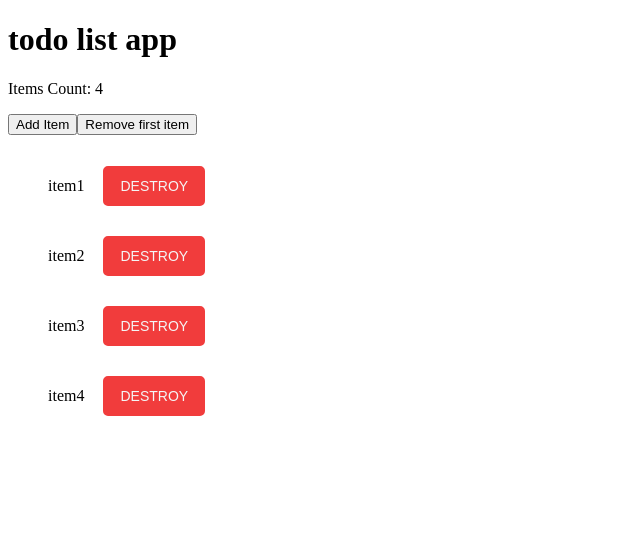
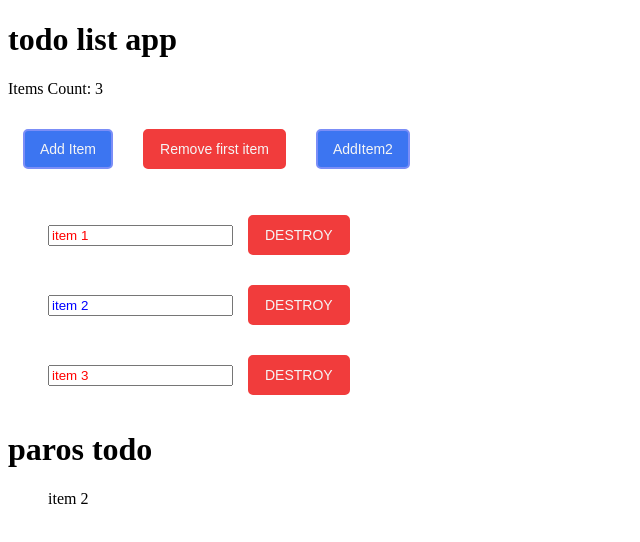
Before and after one commit to vblaskovics/AngularAkademia2022, an Angular app in the folder todo-app/: page / in a window 1280 px wide. Shown: the top 542 px of the page, without its empty margins (0-640 px from the left). Built offline with nearby package versions, Linux system fonts and the light colour scheme.

Commit message:
11:06 push

```diff
--- a/todo-app/src/app/app.module.ts
+++ b/todo-app/src/app/app.module.ts
@@ -3,11 +3,13 @@ import { BrowserModule } from '@angular/platform-browser';
 
 import { AppComponent } from './app.component';
 import { TodoListComponent } from './todo-list/todo-list.component';
+import { ColorGeneratorDirective } from './color-generator.directive';
 
 @NgModule({
   declarations: [
     AppComponent,
-    TodoListComponent
+    TodoListComponent,
+    ColorGeneratorDirective
   ],
   imports: [
     BrowserModule
--- /dev/null
+++ b/todo-app/src/app/color-generator.directive.ts
@@ -0,0 +1,21 @@
+import { AfterContentInit, Directive, ElementRef, HostListener } from '@angular/core';
+
+@Directive({
+  selector: '[appColorGenerator]'
+})
+export class ColorGeneratorDirective implements AfterContentInit {
+  @HostListener('click') handleClick(){}
+  constructor(private elementRef:ElementRef) {
+
+   }
+   ngAfterContentInit(){
+    const itemValue = parseInt(this.elementRef.nativeElement.value.split(' ')[1])
+    console.log(itemValue)
+    if(itemValue % 2 == 0){
+      this.elementRef.nativeElement.style.color = 'blue'
+    }else{
+      this.elementRef.nativeElement.style.color = 'red'
+
+    }
+   }
+}
--- a/todo-app/src/app/todo-list/todo-list.component.css
+++ b/todo-app/src/app/todo-list/todo-list.component.css
@@ -1,17 +1,33 @@
 li{
     list-style-type: none;
 }
-
-.destroy{
+button{
     padding: 10px 15px;
     font-size: 14px;
     margin: 15px;
+    cursor: pointer;
+    border-radius: 5px;
+    transition: all 0.2s ease-out;
+}
+.add{
+    color: whitesmoke;
+    background-color: rgb(60, 117, 241);
+    border: 2px solid rgb(123, 142, 247);
+}
+.add:hover{
+    background-color: rgb(97, 142, 241);
+    border: 2px solid rgb(155, 167, 236);
+}
+.add:focus{
+    background-color: rgb(31, 83, 197);
+    border: 2px solid rgb(50, 77, 230);
+}
+.destroy{
+
     color: whitesmoke;
     background-color: rgb(241, 60, 60);
     border: 2px solid rgb(241, 60, 60);
-    cursor: pointer;
-    border-radius: 5px;
-    transition: all 0.2s ease-out;
+
 }
 .destroy:hover{
     border: 2px solid rgb(235, 111, 111);
--- a/todo-app/src/app/todo-list/todo-list.component.html
+++ b/todo-app/src/app/todo-list/todo-list.component.html
@@ -1,6 +1,33 @@
-<p>Items Count: {{ itemsCount}}</p>
-<button (click)="addItem()">Add Item</button>
-<button (click)="removeItem()">Remove first item</button>
+<p>Items Count: {{ itemsCount }}</p>
+<button class="add" (click)="addItem()">Add Item</button>
+<button class="destroy" (click)="removeItem()">Remove first item</button>
+<button class="add" (click)="addItem2()">AddItem2</button>
+
 <ul>
-  <li *ngFor="let item of items; let i = index">{{item}} <button class="destroy" (click)="onDestroy(i)">DESTROY</button></li>
+  <li *ngFor="let item of items; let i = index">
+
+      <input
+        type="text"
+        [value]="item"
+        appColorGenerator
+        (input)="handleChange($event, item)"
+      />
+      <button class="destroy" (click)="onDestroy(i)">DESTROY</button>
+
+  </li>
 </ul>
+<h1>paros todo</h1>
+<ul>
+  <li *ngFor="let item of items; let i = index">
+    <div *ngIf="i % 2 != 0">
+      <!-- <input
+        type="text"
+        [value]="item"
+        appColorGenerator
+        (input)="handleChange($event, item)"
+      /> -->
+      <span>{{item}}</span>
+
+    </div>
+  </li>
+</ul>
--- a/todo-app/src/app/todo-list/todo-list.component.ts
+++ b/todo-app/src/app/todo-list/todo-list.component.ts
@@ -1,4 +1,5 @@
 import { Component, OnInit } from '@angular/core';
+import { max } from 'rxjs';
 
 @Component({
   selector: 'app-todo-list',
@@ -15,7 +16,8 @@ export class TodoListComponent implements OnInit {
     this.addItem()
     this.addItem()
     this.addItem()
-    this.addItem()
+
+   // setInterval(()=>this.addItem(), 5000)
 
    }
 
@@ -26,7 +28,20 @@ export class TodoListComponent implements OnInit {
   }
   addItem(){
     this.idCounter ++
-    this.items.push('item'+(this.idCounter))
+    this.items.push('item '+this.idCounter)
+  }
+  addItem2(){
+    let maxID = 0
+    this.items.forEach(item => {
+      let id:number = parseInt(item.split(' ')[item.split(' ').length - 1])
+      if(id >maxID){
+        maxID = id
+      }
+    });
+    this.idCounter ++
+    this.items.push('item '+(maxID + 1))
+
+    console.log(maxID)
   }
   removeItem():void{
     this.items.splice(0,1)
@@ -34,4 +49,9 @@ export class TodoListComponent implements OnInit {
   onDestroy(index:number):void{
     this.items.splice(index, 1)
   }
+  handleChange(e:Event,target:string){
+    console.log(e)
+
+   // target += e.target.value
+  }
 }
```
Also changed, not shown: 1 other file (tests, documents, lock files or other folders).
